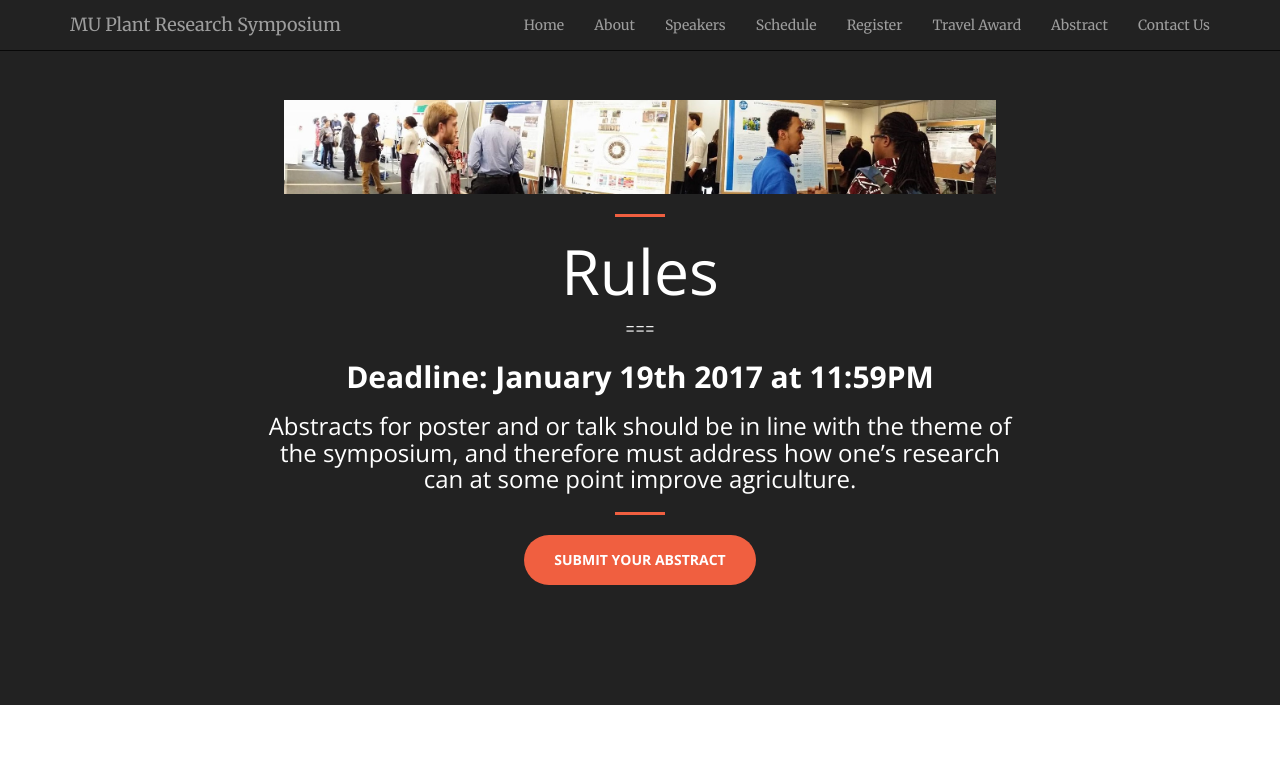
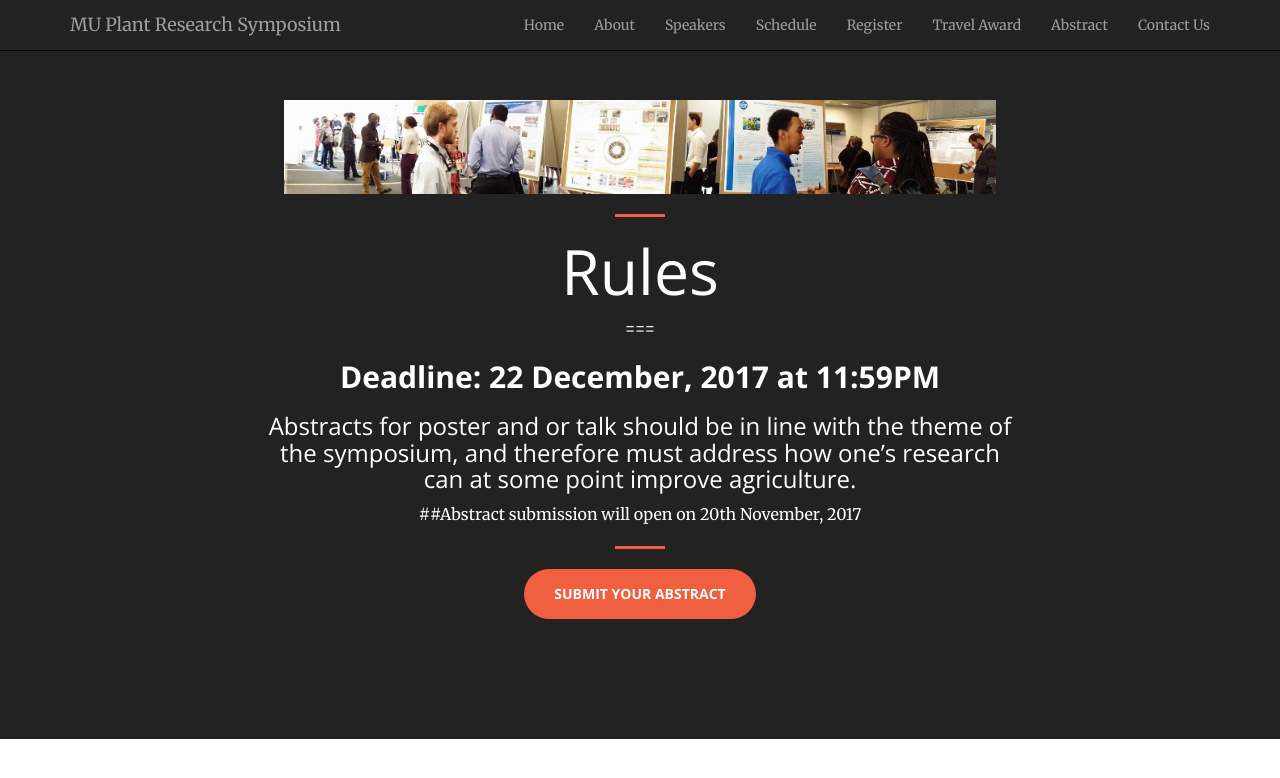
Before and after one commit to mupioneersymposium/mupioneersymposium.github.io, a Jekyll site: the page built from abstract.md, in a window 1280 px wide. Shown: the top 778 px of the page. Built offline with Jekyll 4.4.1, drawn with Linux system fonts in a browser that asks for light colours.

Commit message:
Update abstract.md
abstract submission changes

```diff
--- a/abstract.md
+++ b/abstract.md
@@ -10,9 +10,10 @@ layout: regular
 # Rules
 ===
 
-## **Deadline: January 19th 2017 at 11:59PM**
+## **Deadline: 22 December, 2017 at 11:59PM**
 
 ### Abstracts for poster and or talk should be in line with the theme of the symposium, and therefore must address how one's research can at some point improve agriculture.
+##Abstract submission will open on 20th November, 2017
 
 <hr style="clear: both;" />
 
```
